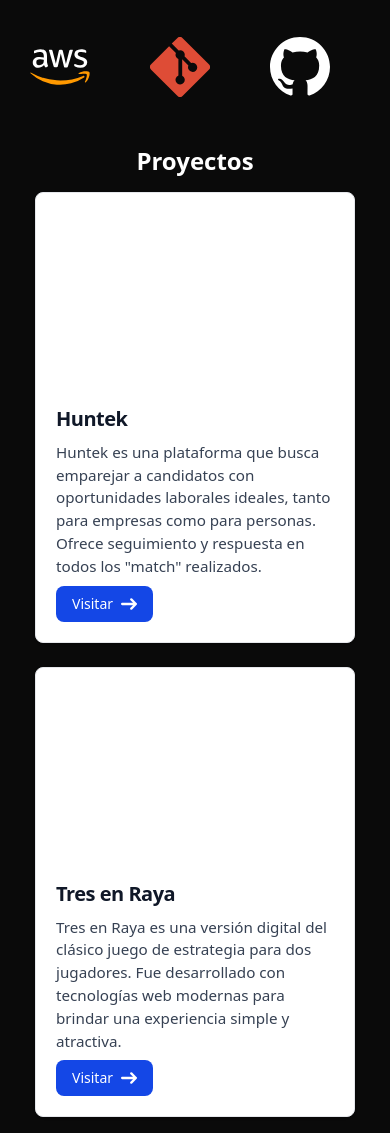
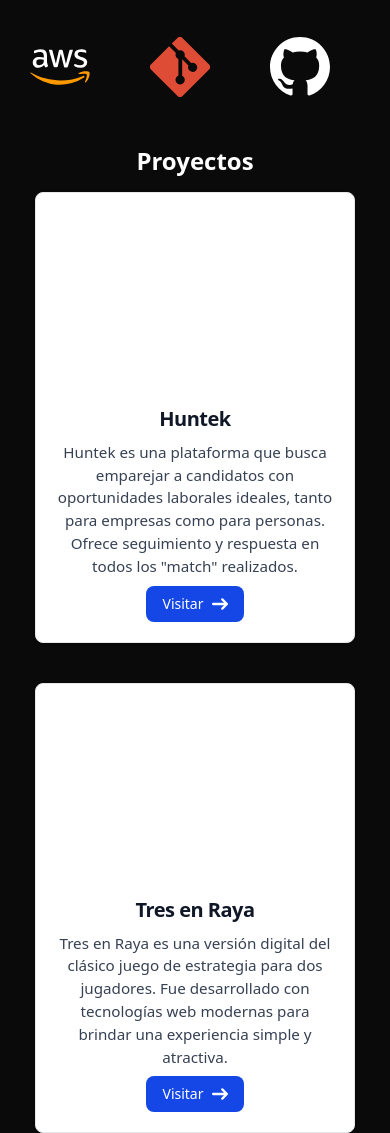
Before and after one commit to IvanPlaza44/portfolio-dev, an Astro site: page / in a window 390 px wide. Shown: the part 3340-4473 px from the top of the page. Built offline with nearby package versions, Linux system fonts and the light colour scheme; Astro itself is replaced by a stand-in of ours.

Commit message:
Responsive 1.2

```diff
--- a/src/components/Proyects.astro
+++ b/src/components/Proyects.astro
@@ -1,7 +1,8 @@
+<div class="text-center mx-auto max-w-l mb-8 ">
   <h1 class="text-3xl sm:text-4xl font-bold text-center mb-10">Proyectos</h1>
 
-<section id="proyectos" class="px-4 sm:px-6 lg:px-8 py-10">
-  <div class="max-w-7xl mx-auto grid grid-cols-1 sm:grid-cols-2 justify-items-center mg-4 gap-6">
+  <section id="proyectos" >
+    <div class="max-w-7xl mx-auto grid grid-cols-1 sm:grid-cols-2 justify-items-center mg-4 gap-10">
 
       <!-- Proyecto 1 -->
       <div class="max-w-xs bg-white border border-gray-200 rounded-lg shadow-sm dark:bg-gray-800 dark:border-gray-700">
@@ -43,3 +44,5 @@
 
     </div>
   </section>
+
+</div>
```
Lines whose indentation alone changed are shown as unchanged.
